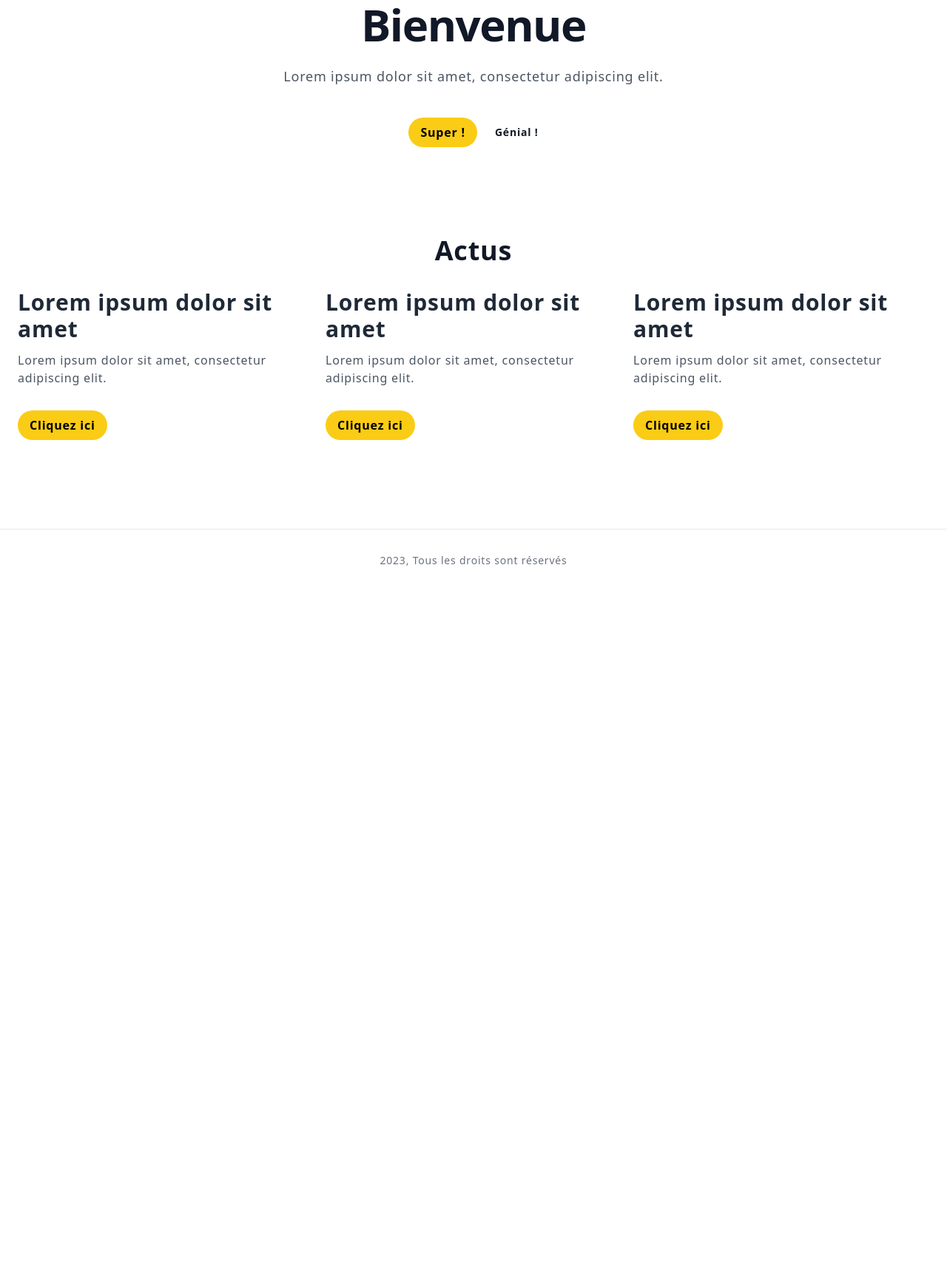
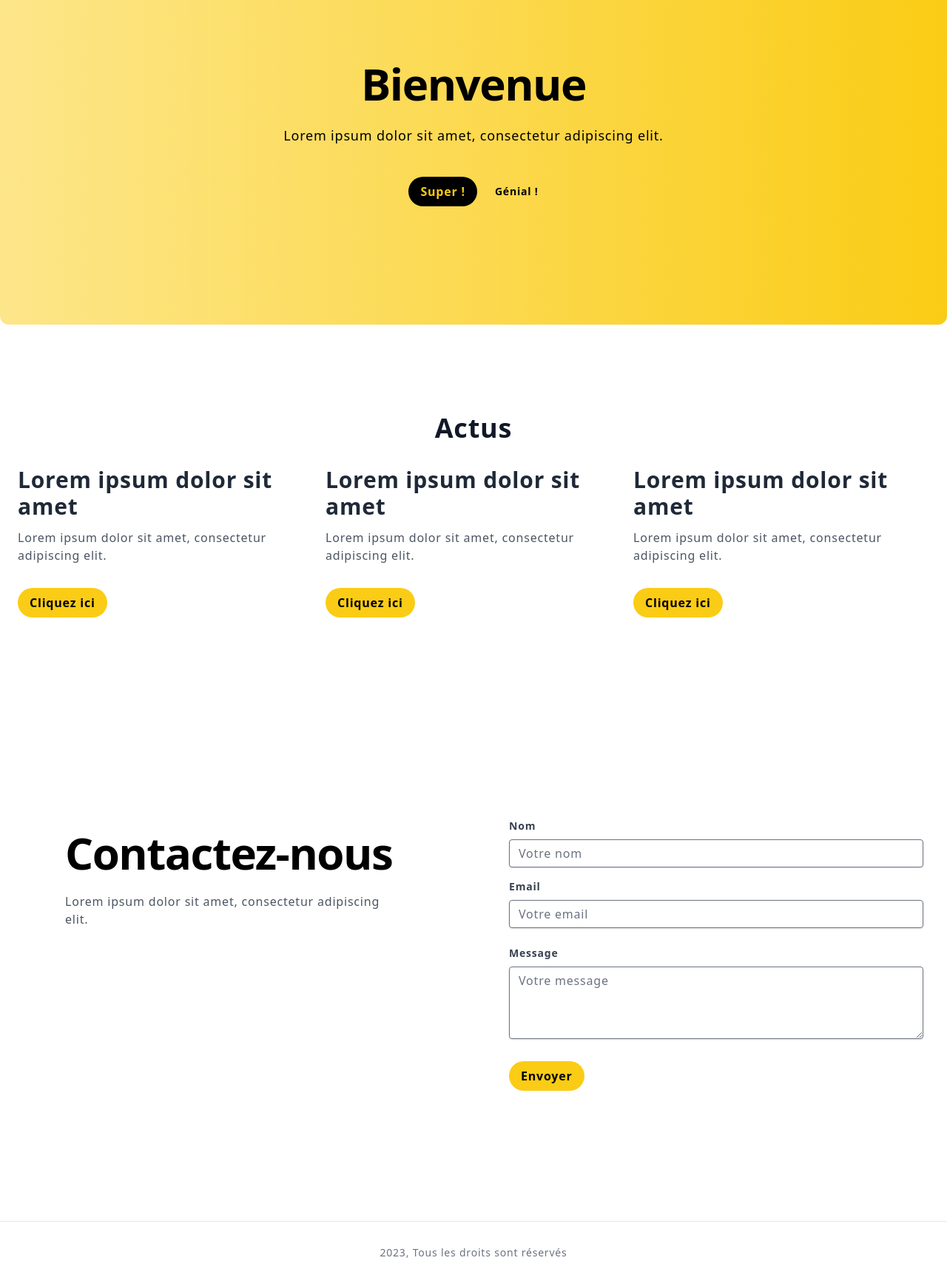
Before and after one commit to ogorzalka/iut-webpack-2023, a website built with webpack: page src/index.html in a window 1280 px wide. Shown: the part 157-1896 px from the top of the page at 74% size. Before the commit the page ends 997 px from the top, so only its background shows below. Built offline with nearby package versions, Linux system fonts and the light colour scheme.

Commit message:
Ajout d'une page HTML de démo

```diff
--- a/package.json
+++ b/package.json
@@ -4,7 +4,9 @@
     "build": "webpack --config webpack.config.js --mode=production"
   },
   "devDependencies": {
+    "@tailwindcss/forms": "^0.5.6",
     "autoprefixer": "^10.4.16",
+    "chokidar": "^3.5.3",
     "copy-webpack-plugin": "^11.0.0",
     "css-loader": "^6.8.1",
     "html-webpack-plugin": "^5.5.3",
@@ -20,6 +22,7 @@
   },
   "dependencies": {
     "@tailwindcss/aspect-ratio": "^0.4.2",
-    "lodash": "^4.17.21"
+    "lodash": "^4.17.21",
+    "webpack-hot-middleware": "^2.25.4"
   }
 }
--- a/src/index.html
+++ b/src/index.html
@@ -3,7 +3,6 @@
 <head>
     <meta charset="UTF-8">
     <meta name="viewport" content="width=device-width, initial-scale=1.0">
-    <link href="https://cdn.jsdelivr.net/npm/tailwindcss@2.0.1/dist/tailwind.min.css" rel="stylesheet">
     <title>Page HTML - Utilisation de TailwindCSS</title>
 </head>
 <body class="font-sans antialiased text-gray-900 leading-normal tracking-wider bg-cover">
@@ -21,12 +20,12 @@
     </div>
 </header>
 
-<section class="container mx-auto text-center py-20">
-    <h1 class="text-4xl font-bold tracking-tight text-gray-900 sm:text-6xl">Bienvenue</h1>
-    <p class="mt-6 text-lg leading-8 text-gray-600">Lorem ipsum dolor sit amet, consectetur adipiscing elit.</p>
+<section class="container rounded-xl mx-auto mb-20 text-center py-40 bg-gradient-to-r from-amber-200 to-yellow-400">
+    <h1 class="text-4xl font-bold tracking-tight text-black sm:text-6xl">Bienvenue</h1>
+    <p class="mt-6 text-lg leading-8 text-black">Lorem ipsum dolor sit amet, consectetur adipiscing elit.</p>
     <div class="mt-10 flex items-center justify-center gap-x-6">
-        <a href="#" class="bg-yellow-400 hover:bg-black text-black hover:text-yellow-400 font-bold py-2 px-4 rounded-full">Super !</a>
-        <a href="#" class="text-sm font-semibold leading-6 text-gray-900">Génial !</a>
+        <a href="#" class="bg-black hover:bg-white text-yellow-400 hover:text-black font-bold py-2 px-4 rounded-full">Super !</a>
+        <a href="#" class="text-sm font-semibold leading-6 text-black hover:underline">Génial !</a>
     </div>
 </section>
 
@@ -58,6 +57,40 @@
     </div>
 </section>
 
+<div class="container mx-auto grid grid-cols-1 gap-x-8 gap-y-16 lg:grid-cols-2 py-16 sm:py-24 lg:py-32">
+    <div class="max-w-md mx-auto pt-10">
+        <h2 class="text-4xl font-bold tracking-tight text-black sm:text-6xl pb-6">Contactez-nous</h2>
+        <p class="text-gray-600 mb-8">Lorem ipsum dolor sit amet, consectetur adipiscing elit.</p>
+    </div>
+    <div class="w-full mx-auto">
+        <form action="#" class="px-8 pt-6 pb-8 mb-4">
+            <div class="mb-4">
+                <label class="block text-gray-700 text-sm font-bold mb-2" for="name">
+                    Nom
+                </label>
+                <input class="shadow appearance-none border rounded w-full py-2 px-3 text-gray-700 leading-tight focus:outline-none focus:shadow-outline" id="name" type="text" placeholder="Votre nom">
+            </div>
+            <div class="mb-6">
+                <label class="block text-gray-700 text-sm font-bold mb-2" for="email">
+                    Email
+                </label>
+                <input class="shadow appearance-none border rounded w-full py-2 px-3 text-gray-700 leading-tight focus:outline-none focus:shadow-outline" id="email" type="email" placeholder="Votre email">
+            </div>
+            <div class="mb-6">
+                <label class="block text-gray-700 text-sm font-bold mb-2" for="message">
+                    Message
+                </label>
+                <textarea class="shadow appearance-none border rounded w-full py-2 px-3 text-gray-700 leading-tight focus:outline-none focus:shadow-outline" id="message" placeholder="Votre message" rows="4"></textarea>
+            </div>
+            <div class="flex items-center justify-between">
+                <button class="bg-yellow-400 hover:bg-black text-black hover:text-yellow-400 font-bold py-2 px-4 rounded-full" type="submit">
+                    Envoyer
+                </button>
+            </div>
+        </form>
+    </div>
+</div>
+
 <!-- Footer -->
 <footer class="w-full border-t bg-white pb-12">
     <div class="w-full container mx-auto flex flex-wrap items-center">
--- a/src/index.js
+++ b/src/index.js
@@ -1,2 +1,8 @@
 import './js/app.js';
 import './css/app.css';
+
+if (module.hot) {
+    module.hot.accept('./js/app.js', function() {
+        console.log('Accepting the updated printMe module!');
+    })
+}
--- a/tailwind.config.js
+++ b/tailwind.config.js
@@ -8,5 +8,6 @@ module.exports = {
   },
   plugins: [
       require('@tailwindcss/aspect-ratio'),
+      require('@tailwindcss/forms'),
   ],
 }
--- a/webpack.config.js
+++ b/webpack.config.js
@@ -1,26 +1,36 @@
 const path = require('path');
 const HtmlWebPackPlugin = require("html-webpack-plugin");
 const CopyPlugin = require("copy-webpack-plugin");
-
+const webpack = require("webpack");
+const chokidar = require('chokidar');
 const src = path.join(__dirname, './src');
 
 module.exports = {
-    entry: './src/index.js',
+    entry: {
+        app: './src/index.js',
+    },
     devServer: {
         static: {
             directory: path.resolve(__dirname, 'dist'),
         },
         port: 8080,
-        hot: true,
         compress: true,
+        client: false,
         historyApiFallback: true,
+        watchFiles: {
+            paths: ['src/**/*'],
+            options: {
+                usePolling: false,
+            },
+        },
     },
     output: {
-        filename: 'bundle.js',
+        filename: 'bundle-[id].js',
         path: path.resolve(__dirname, 'dist'),
         clean: true
     },
     plugins: [
+        new webpack.HotModuleReplacementPlugin(),
         new HtmlWebPackPlugin({
             template: path.join(src, 'index.html')
         }),
```
Also changed, not shown: 1 other file.
